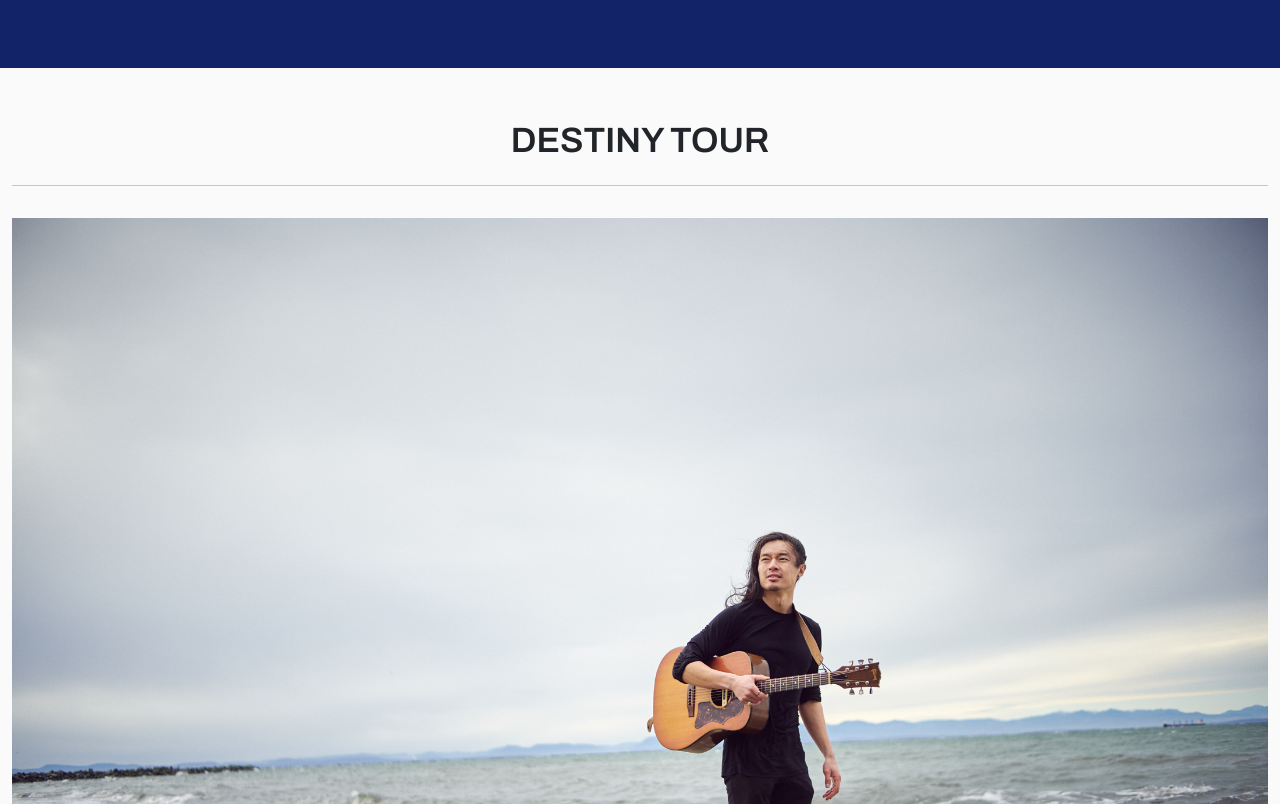
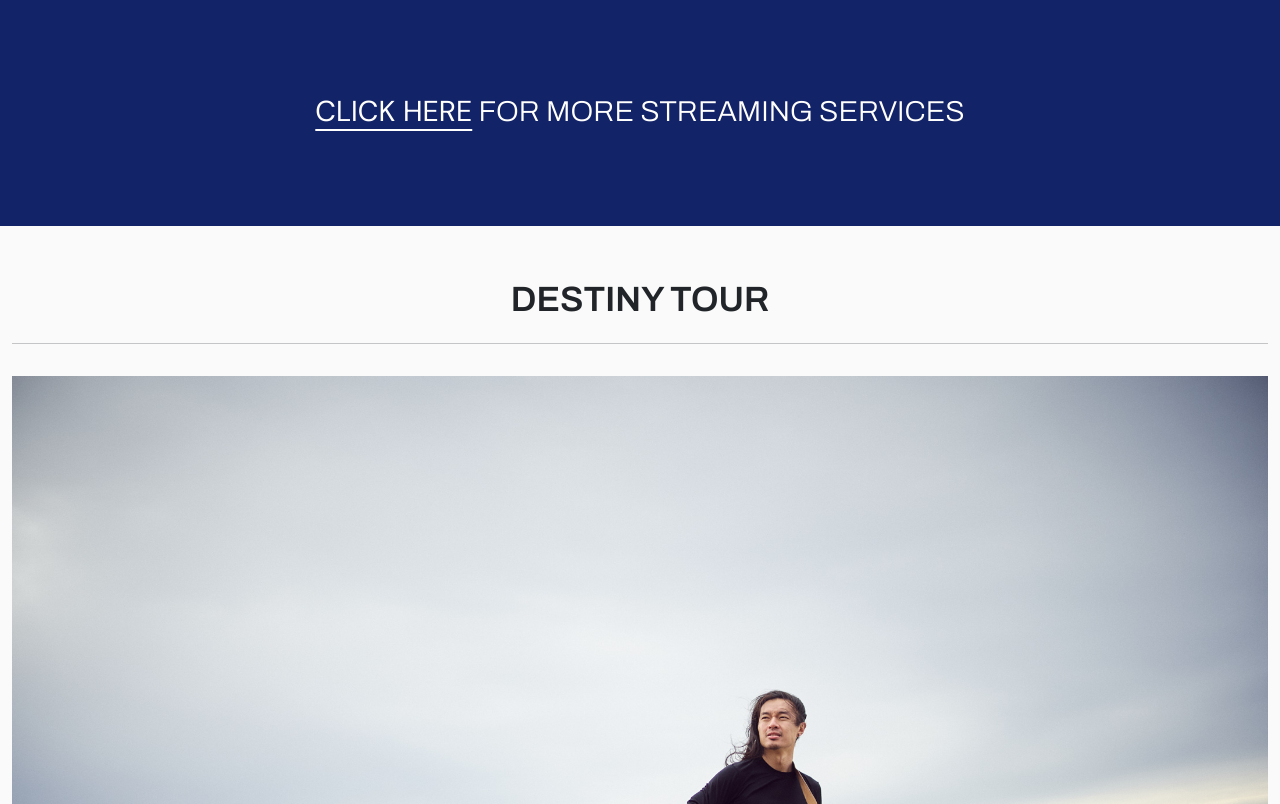
Before and after one commit to xtayzx/daniel, a plain HTML site: page index.html in a window 1280 px wide. Shown: the part 1859-2663 px from the top of the page. Drawn offline with nearby package versions, Linux system fonts and the light colour scheme; a script that the page names is missing; a web font is replaced by a local one.

Commit message:
streaming services options

```diff
--- a/css/main.css
+++ b/css/main.css
@@ -354,7 +354,7 @@ section {
 
 .album {
     background-color: rgb(19, 35, 103);
-    padding: 1em 0em 4em 0em;
+    padding: 1em 0em 3em 0em;
     margin-bottom: 2em;
     color: white;
     max-width: auto;
@@ -369,6 +369,25 @@ section {
 
 .album img {
     margin: 0 0 2em 0;
+}
+
+.options {
+    color: white;
+    padding: 3em 0 0 0;
+}
+
+.options a {
+    color: white;
+    text-decoration: underline;
+    text-underline-offset: 0.5rem;
+    transition: all 0.6s ease-in-out
+}
+
+.options a:hover, .album a:focus{
+    color: white;
+    text-decoration: underline;
+    text-underline-offset: 0.5rem;
+    transition: all 0.6s ease-in-out
 }
 
 
--- a/index.html
+++ b/index.html
@@ -80,6 +80,7 @@
                     <a href="https://music.apple.com/us/artist/daniel-lew/1657265715?itsct=music_box_badge&amp;itscg=30200&amp;app=music&amp;ls=1" style="display: inline-block; overflow: hidden; border-radius: 13px; width: 250px; height: 83px;"><img src="https://tools.applemediaservices.com/api/badges/listen-on-apple-music/badge/en-us?size=250x83" alt="Listen on Apple Music" style="border-radius: 13px; width: 250px; height: 83px;"></a>
                 </div>
             </div>
+            <p class="subheading options"><a href="https://ffm.to/dlewdestiny" target="_blank">Click here</a> for more streaming services</p>
         </div>
     </section>
 
```
